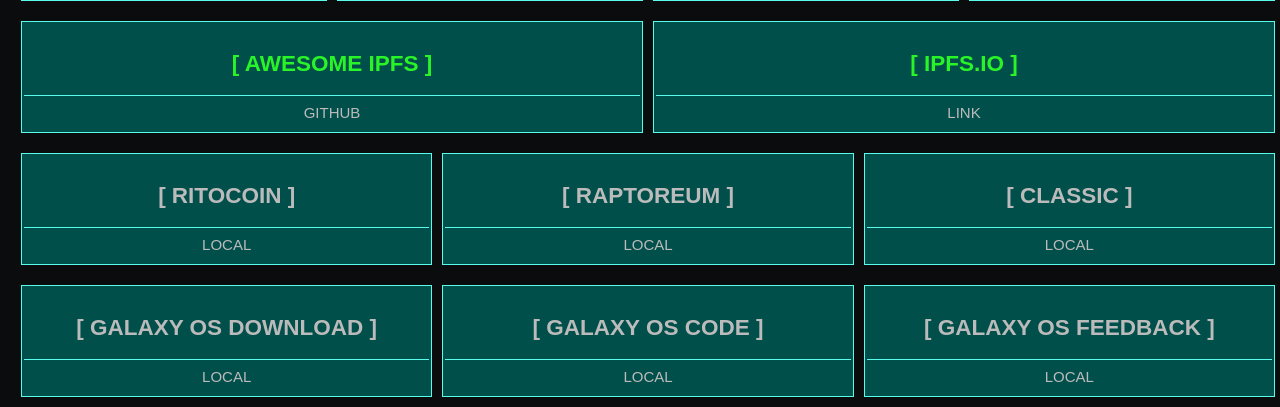
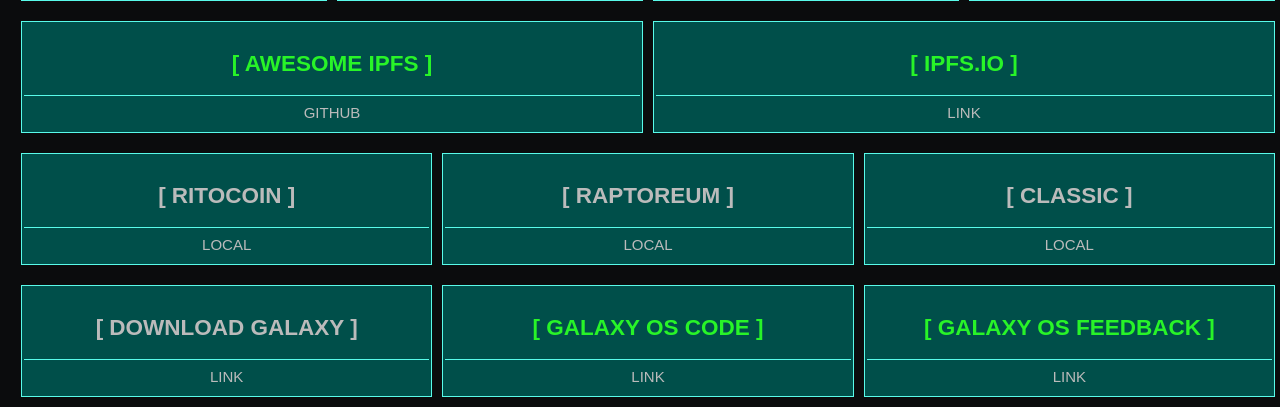
Before and after one commit to kawww/galaxy, a PHP site: page / in a window 1280 px wide. Shown: the part 1045-1452 px from the top of the page. Run offline with PHP 8.4, Linux system fonts and the light colour scheme.

Commit message:
Add files via upload

```diff
--- a/index.php
+++ b/index.php
@@ -238,23 +238,23 @@ if(isset($_REQUEST["asset"]))
 
 		echo "<div id=\"nav\"><ul>";
 
-		echo"<li style=\"height:100px;color:#bbb;\"><h2>[ CONSOLE ]</a></h2><hr style=\"background-color:#59fbea;height:1px;border:none;\">LOCAL</li>";
+		echo"<li style=\"height:100px;color:#bbb;\"><h2>[ CONSOLE ]</h2><hr style=\"background-color:#59fbea;height:1px;border:none;\">LOCAL</li>";
 
-		echo"<li style=\"height:100px;color:#bbb;\"><h2>[ WALLET ]</a></h2><hr style=\"background-color:#59fbea;height:1px;border:none;\">LOCAL</li>";
+		echo"<li style=\"height:100px;color:#bbb;\"><h2>[ WALLET ]</h2><hr style=\"background-color:#59fbea;height:1px;border:none;\">LOCAL</li>";
 
-		echo"<li style=\"height:100px;color:#bbb;\"><h2>[ ASSET ]</a></h2><hr style=\"background-color:#59fbea;height:1px;border:none;\">LOCAL</li>";
+		echo"<li style=\"height:100px;color:#bbb;\"><h2>[ ASSET ]</h2><hr style=\"background-color:#59fbea;height:1px;border:none;\">LOCAL</li>";
 
-		echo"<li style=\"height:100px;color:#bbb;\"><h2>[ Restricted ASSET ]</h2></a><hr style=\"background-color:#59fbea;height:1px;border:none;\">LOCAL</li>";
+		echo"<li style=\"height:100px;color:#bbb;\"><h2>[ Restricted ASSET ]</h2><hr style=\"background-color:#59fbea;height:1px;border:none;\">LOCAL</li>";
 
 		echo"<li style=\"height:100px;color:#bbb;\"><h2>[ MESSAGE ]</a></h2><hr style=\"background-color:#59fbea;height:1px;border:none;\">LOCAL</li>";
 
-		echo"<li style=\"height:100px;color:#bbb;\"><h2>[ SUBSCRIBE ]</a></h2><hr style=\"background-color:#59fbea;height:1px;border:none;\">LOCAL</li>";
+		echo"<li style=\"height:100px;color:#bbb;\"><h2>[ SUBSCRIBE ]</h2><hr style=\"background-color:#59fbea;height:1px;border:none;\">LOCAL</li>";
 
-		echo"<li style=\"height:100px;color:#bbb;\"><h2>[ IPFS ]</a></h2><hr style=\"background-color:#59fbea;height:1px;border:none;\">LOCAL</li>";
+		echo"<li style=\"height:100px;color:#bbb;\"><h2>[ IPFS ]</h2><hr style=\"background-color:#59fbea;height:1px;border:none;\">LOCAL</li>";
 
-		echo"<li style=\"height:100px;color:#bbb;\"><h2>[ DIVIDED ]</a></h2><hr style=\"background-color:#59fbea;height:1px;border:none;\">LOCAL</li>";
+		echo"<li style=\"height:100px;color:#bbb;\"><h2>[ DIVIDED ]</h2><hr style=\"background-color:#59fbea;height:1px;border:none;\">LOCAL</li>";
 
-		echo"<li style=\"height:100px;color:#bbb;\"><h2>[ RASDAQ ]</a></h2><hr style=\"background-color:#59fbea;height:1px;border:none;\">LOCAL</li>";
+		echo"<li style=\"height:100px;color:#bbb;\"><h2>[ RASDAQ ]</h2><hr style=\"background-color:#59fbea;height:1px;border:none;\">LOCAL</li>";
 
 
 		echo"<li style=\"height:100px;color:#bbb;\"><a href=/?asset=><h2>[ ASSET EXPLORER ]</a></h2></a><hr style=\"background-color:#59fbea;height:1px;border:none;\">LOCAL</li>";
@@ -335,11 +335,11 @@ if(isset($_REQUEST["asset"]))
 
 		echo "<div id=\"nav\"><ul>";
 
-		echo"<li style=\"height:100px;color:#bbb;\"><h2>[ GALAXY OS DOWNLOAD ]</a></h2><hr style=\"background-color:#59fbea;height:1px;border:none;\">LOCAL</li>";
+		echo"<li style=\"height:100px;color:#bbb;\"><h2>[ DOWNLOAD GALAXY ]</h2><hr style=\"background-color:#59fbea;height:1px;border:none;\">LINK</li>";
 
-		echo"<li style=\"height:100px;color:#bbb;\"><h2>[ GALAXY OS CODE ]</a></h2><hr style=\"background-color:#59fbea;height:1px;border:none;\">LOCAL</li>";
+		echo"<li style=\"height:100px;color:#bbb;\"><a href=https://github.com/kawww/Galaxy-OS-for-Ravencoin  target=_blank><h2>[ GALAXY OS CODE ]</h2></a><hr style=\"background-color:#59fbea;height:1px;border:none;\">LINK</li>";
 
-		echo"<li style=\"height:100px;color:#bbb;\"><h2>[ GALAXY OS FEEDBACK ]</a></h2><hr style=\"background-color:#59fbea;height:1px;border:none;\">LOCAL</li>";
+		echo"<li style=\"height:100px;color:#bbb;\"><a href=https://github.com/kawww/Galaxy-OS-for-Ravencoin/issues target=_blank><h2>[ GALAXY OS FEEDBACK ]</h2></a><hr style=\"background-color:#59fbea;height:1px;border:none;\">LINK</li>";
 
 		echo "</ul></div>";
 
```
